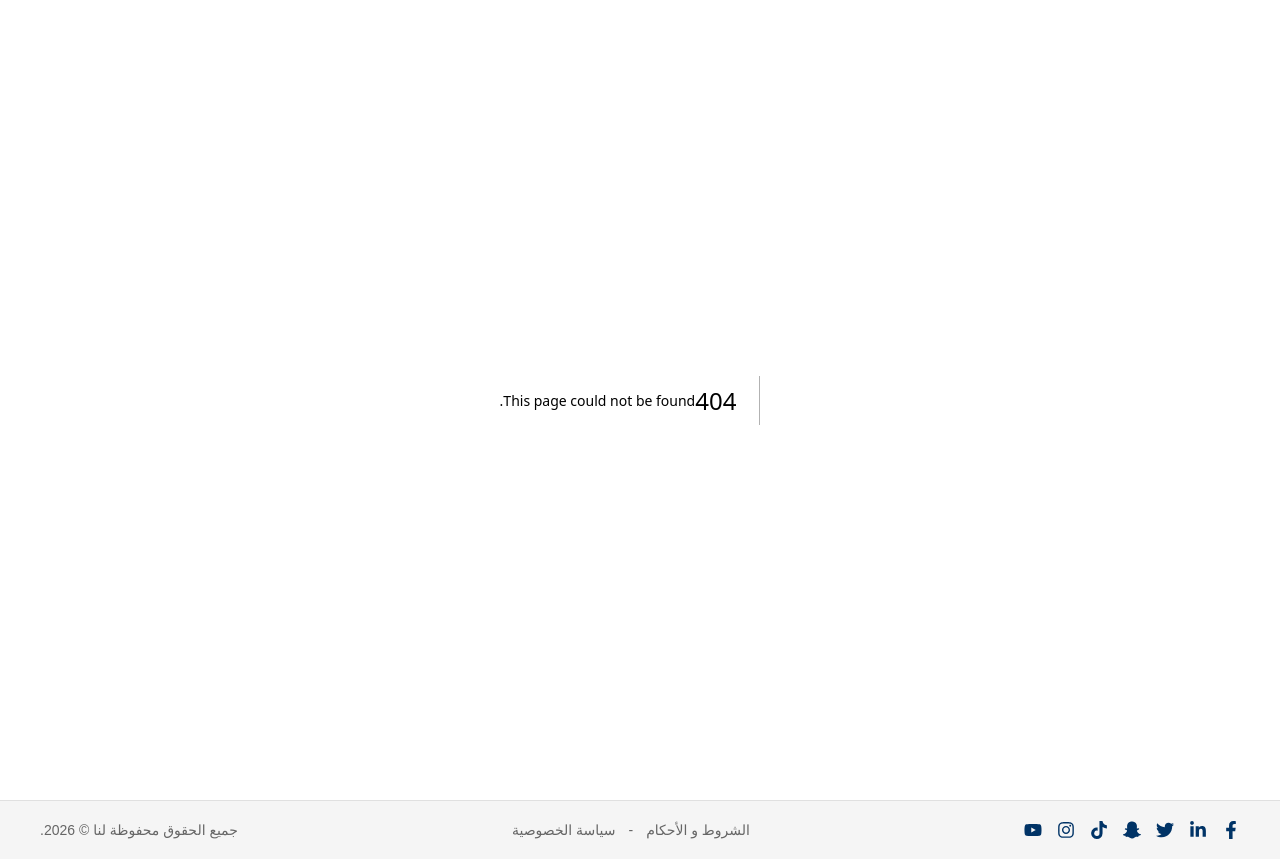
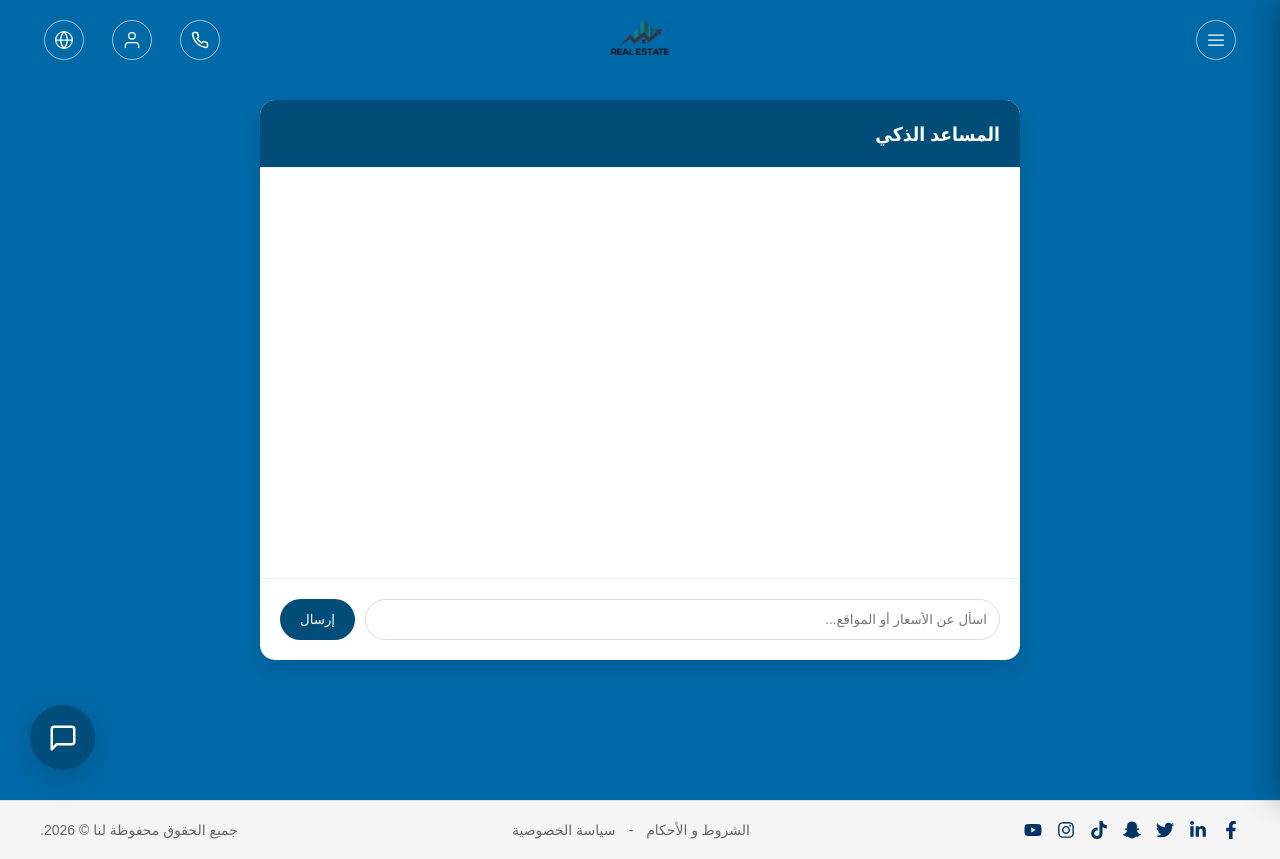
Before and after one commit to Hussein-alali/GP, a Next.js app in the folder front/gpfront/: page /chatbot in a window 1280 px wide. Before the commit this address had no page. Built offline with nearby package versions, Linux system fonts and the light colour scheme.

Commit message:
chatbot page done

```diff
--- /dev/null
+++ b/front/gpfront/app/chatbot/page.jsx
@@ -0,0 +1,89 @@
+"use client";
+import React, { useState, useEffect, useRef } from 'react';
+import Navbar from '@/components/Navbar';
+import { useLanguage } from '@/context/LanguageContext';
+
+const ChatBotPage = () => {
+  const { t, language } = useLanguage();
+  const isRTL = language === 'ar';
+  const [messages, setMessages] = useState([]);
+  const [input, setInput] = useState("");
+  const scrollRef = useRef(null);
+
+  // Auto-scroll to latest message
+  useEffect(() => {
+    scrollRef.current?.scrollIntoView({ behavior: "smooth" });
+  }, [messages]);
+
+  const handleSend = async () => {
+    if (!input.trim()) return;
+
+    const userMsg = { text: input, sender: 'user' };
+    setMessages([...messages, userMsg]);
+    setInput("");
+
+    // Simulate AI response (Replace with your Gemini API call)
+    setTimeout(() => {
+      const aiMsg = {
+        text: isRTL ? "أنا مساعدك الذكي في SMART ESTATE. كيف يمكنني مساعدتك في العثور على منزلك اليوم؟" : "I am your SMART ESTATE assistant. How can I help you find your home today?",
+        sender: 'ai'
+      };
+      setMessages(prev => [...prev, aiMsg]);
+    }, 1000);
+  };
+
+  return (
+    <div style={{ backgroundColor: '#0069a7', minHeight: '100vh' }} dir={isRTL ? 'rtl' : 'ltr'}>
+      <Navbar />
+      <div className="chatbot-wrapper" style={{ paddingTop: '100px', maxWidth: '800px', margin: '0 auto', padding: '100px 20px 20px' }}>
+        <div className="chat-container" style={{ background: '#fff', borderRadius: '15px', height: '70vh', display: 'flex', flexDirection: 'column', boxShadow: '0 10px 25px rgba(0,0,0,0.1)' }}>
+
+          {/* Header */}
+          <div style={{ padding: '20px', borderBottom: '1px solid #eee', backgroundColor: '#004d7a', color: '#fff', borderRadius: '15px 15px 0 0' }}>
+            <h2 style={{ fontSize: '1.2rem' }}>{isRTL ? 'المساعد الذكي' : 'Smart Assistant'}</h2>
+          </div>
+
+          {/* Messages Area */}
+          <div style={{ flex: 1, overflowY: 'auto', padding: '20px' }}>
+            {messages.map((msg, i) => (
+              <div key={i} style={{
+                display: 'flex',
+                justifyContent: msg.sender === 'user' ? 'flex-end' : 'flex-start',
+                marginBottom: '15px'
+              }}>
+                <div style={{
+                  maxWidth: '70%',
+                  padding: '12px 18px',
+                  borderRadius: '15px',
+                  backgroundColor: msg.sender === 'user' ? '#008ccf' : '#e9ecef',
+                  color: msg.sender === 'user' ? '#fff' : '#333',
+                  fontSize: '0.95rem'
+                }}>
+                  {msg.text}
+                </div>
+              </div>
+            ))}
+            <div ref={scrollRef} />
+          </div>
+
+          {/* Input Area */}
+          <div style={{ padding: '20px', borderTop: '1px solid #eee', display: 'flex', gap: '10px' }}>
+            <input
+              type="text"
+              value={input}
+              onChange={(e) => setInput(e.target.value)}
+              onKeyPress={(e) => e.key === 'Enter' && handleSend()}
+              placeholder={isRTL ? 'اسأل عن الأسعار أو المواقع...' : 'Ask about prices or locations...'}
+              style={{ flex: 1, padding: '12px', borderRadius: '25px', border: '1px solid #ddd', outline: 'none' }}
+            />
+            <button onClick={handleSend} style={{ background: '#004d7a', color: '#fff', border: 'none', padding: '0 20px', borderRadius: '25px', cursor: 'pointer' }}>
+              {isRTL ? 'إرسال' : 'Send'}
+            </button>
+          </div>
+        </div>
+      </div>
+    </div>
+  );
+};
+
+export default ChatBotPage;
--- a/front/gpfront/app/globals.css
+++ b/front/gpfront/app/globals.css
@@ -1540,3 +1540,52 @@ html[dir="rtl"] .modern-show-more:hover svg {
 html[dir="rtl"] .modern-show-more svg {
   transform: rotate(180deg);
 }
+
+
+
+
+
+/*Chatbot*/
+.floating-chat-icon {
+  position: fixed;
+  bottom: 30px;
+  right: 30px; /* Moves to left in RTL if handled by container */
+  width: 65px;
+  height: 65px;
+  background-color: #004d7a;
+  border-radius: 50%;
+  display: flex;
+  align-items: center;
+  justify-content: center;
+  box-shadow: 0 10px 25px rgba(0, 77, 122, 0.4);
+  z-index: 999;
+  transition: all 0.3s ease;
+  cursor: pointer;
+}
+
+.floating-chat-icon:hover {
+  transform: scale(1.1) translateY(-5px);
+  background-color: #008ccf;
+}
+
+/* Pulse Animation */
+.icon-pulse {
+  position: absolute;
+  width: 100%;
+  height: 100%;
+  border-radius: 50%;
+  background-color: rgba(0, 77, 122, 0.4);
+  animation: pulse-animation 2s infinite;
+  z-index: -1;
+}
+
+@keyframes pulse-animation {
+  0% { transform: scale(1); opacity: 1; }
+  100% { transform: scale(1.6); opacity: 0; }
+}
+
+/* Handle RTL for the icon position */
+html[dir="rtl"] .floating-chat-icon {
+  right: auto;
+  left: 30px;
+}
--- a/front/gpfront/app/layout.tsx
+++ b/front/gpfront/app/layout.tsx
@@ -1,7 +1,7 @@
 import "./globals.css";
 import Navbar from "../components/Navbar";
 import type { ReactNode } from "react";
-
+import ChatIcon from "@/components/ChatIcon";
 
 type Props = {
   children: ReactNode;
@@ -18,6 +18,7 @@ export default function RootLayout({ children }: Props) {
       <body>
         <LanguageProvider>
           {children}
+          <ChatIcon />
           <Footer />
         </LanguageProvider>
       </body>
--- /dev/null
+++ b/front/gpfront/components/ChatIcon.jsx
@@ -0,0 +1,16 @@
+"use client";
+import React from 'react';
+import Link from 'next/link';
+
+const ChatIcon = () => {
+  return (
+    <Link href="/chatbot" className="floating-chat-icon">
+      <div className="icon-pulse"></div>
+      <svg width="30" height="30" viewBox="0 0 24 24" fill="none" stroke="#fff" strokeWidth="2" strokeLinecap="round" strokeLinejoin="round">
+        <path d="M21 15a2 2 0 0 1-2 2H7l-4 4V5a2 2 0 0 1 2-2h14a2 2 0 0 1 2 2z"></path>
+      </svg>
+    </Link>
+  );
+};
+
+export default ChatIcon;
```
